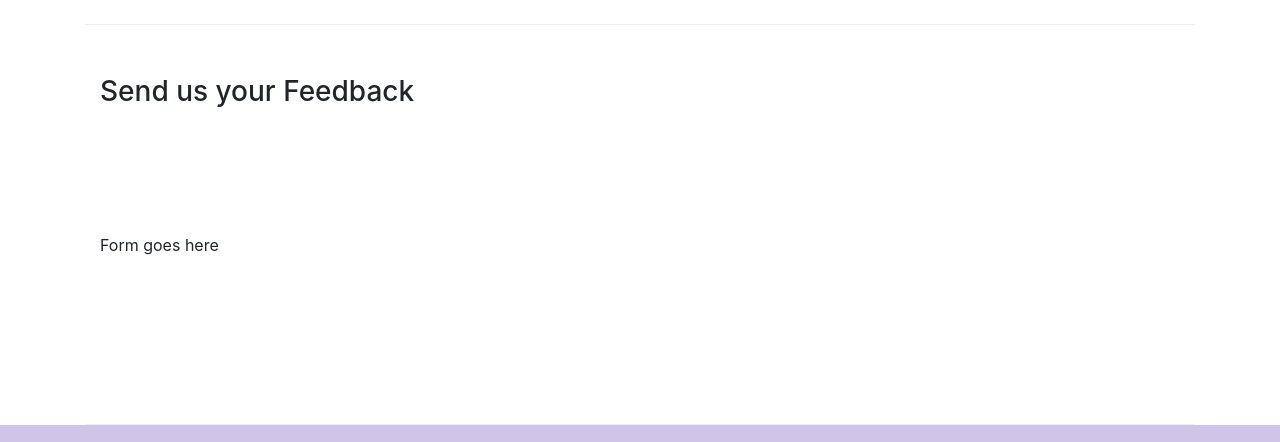
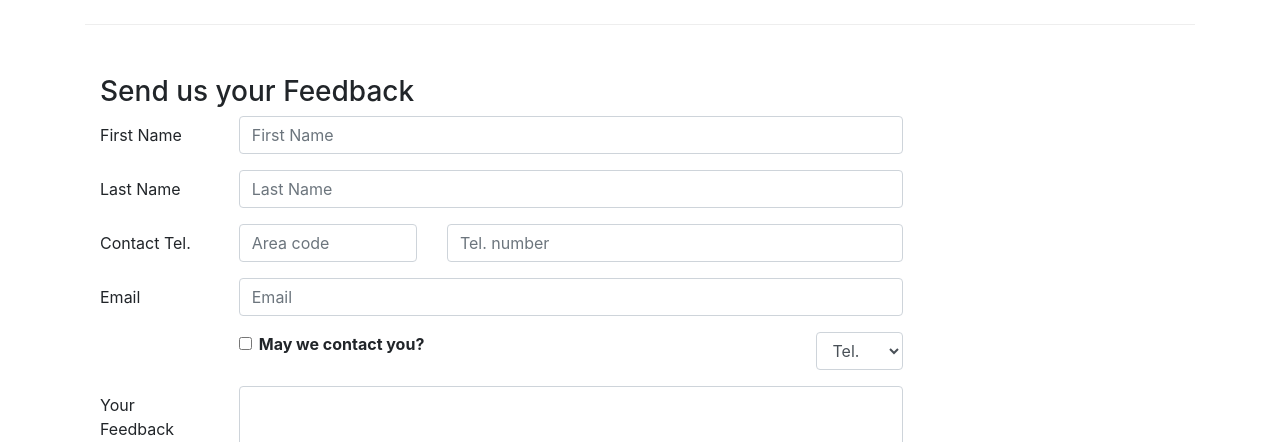
Before and after one commit to kobaf/Bootstrap4Intro, a website: page contactus.html in a window 1280 px wide. Shown: the part 790-1232 px from the top of the page. Drawn offline with nearby package versions, Linux system fonts and the light colour scheme.

Commit message:
Form added

```diff
--- a/contactus.html
+++ b/contactus.html
@@ -92,7 +92,62 @@
               <h3>Send us your Feedback</h3>
            </div>
             <div class="col-12 col-md-9">
-                Form goes here
+                <form>
+                    <div class="form-group row">
+                        <label for="firstname" class="col-md-2 col-form-label">First Name</label>
+                        <div class="col-md-10">
+                            <input type="text" class="form-control" id="firstname" name="firstname" placeholder="First Name">
+                        </div>
+                    </div>
+                    <div class="form-group row">
+                        <label for="lastname" class="col-md-2 col-form-label">Last Name</label>
+                        <div class="col-md-10">
+                            <input type="text" class="form-control" id="lastname" name="lastname" placeholder="Last Name">
+                        </div>
+                    </div>
+                    <div class="form-group row">
+                        <label for="telnum" class="col-12 col-md-2 col-form-label">Contact Tel.</label>
+                        <div class="col-5 col-md-3">
+                            <input type="tel" class="form-control" id="areacode" name="areacode" placeholder="Area code">
+                        </div>
+                        <div class="col-7 col-md-7">
+                            <input type="tel" class="form-control" id="telnum" name="telnum" placeholder="Tel. number">
+                        </div>
+                    </div>
+                    <div class="form-group row">
+                        <label for="emailid" class="col-md-2 col-form-label">Email</label>
+                        <div class="col-md-10">
+                            <input type="email" class="form-control" id="emailid" name="emailid" placeholder="Email">
+                        </div>
+                    </div>
+                    <div class="form-group row justify-content-between">
+                        <div class="col-md-4 offset-md-2">
+                            <div class="form-check">
+                                <input type="checkbox" class="form-check-input" name="approve" id="approve" value="">
+                                <label class="form-check-label" for="approve">
+                                    <strong>May we contact you?</strong>
+                                </label>
+                            </div>
+                        </div>
+                        <div class="col-12 col-md-auto">
+                            <select class="form-control">
+                                <option>Tel.</option>
+                                <option>Email</option>
+                            </select>
+                        </div>
+                    </div>
+                    <div class="form-group row">
+                        <label for="feedback" class="col-md-2 col-form-label">Your Feedback</label>
+                        <div class="col-md-10">
+                            <textarea class="form-control" id="feedback" name="feedback" rows="5"></textarea>
+                        </div>
+                    </div>
+                    <div class="form-group row justify-content-end">
+                        <div class="col-auto">
+                            <button type="submit" class="btn btn-primary">Send Feedback</button>
+                        </div>
+                    </div>
+                </form>
             </div>
              <div class="col-12 col-md">
             </div>
```
